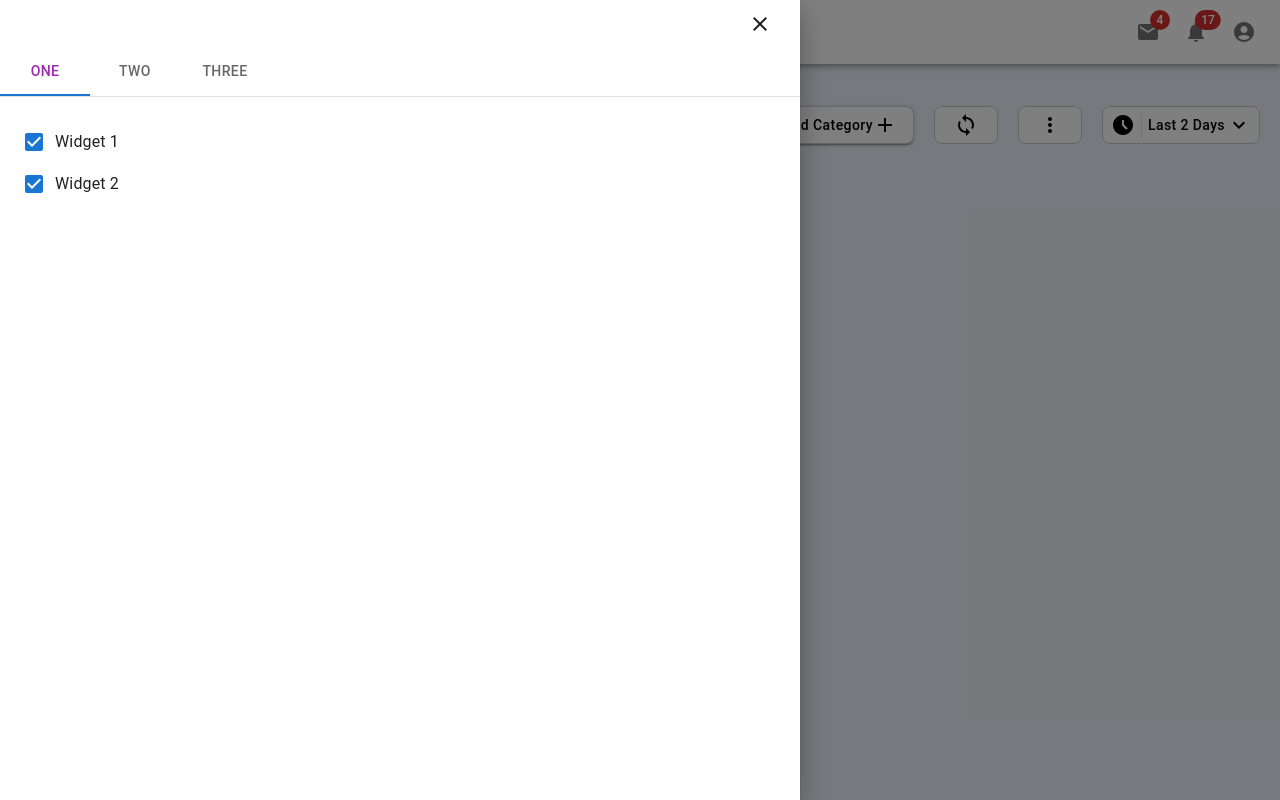
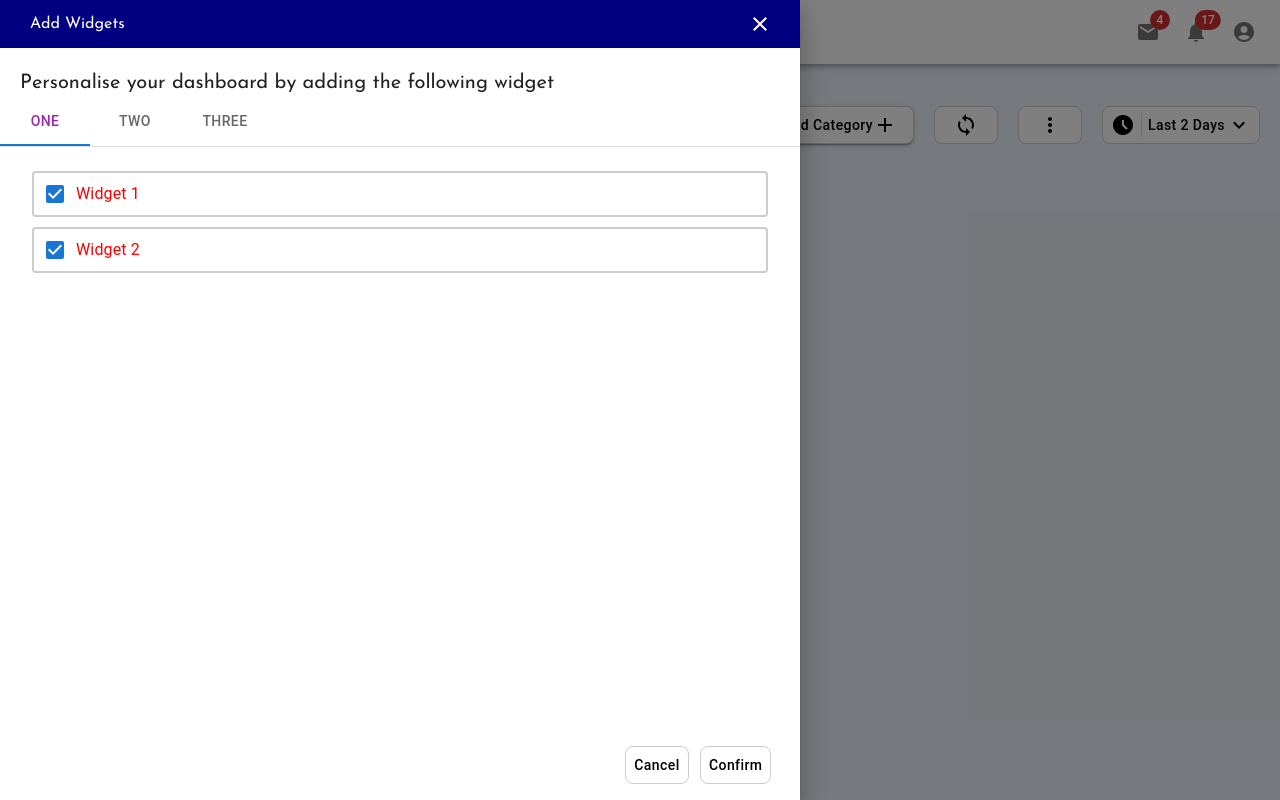
Before and after one commit to Skshashank/React-Assignment, a React (Create React App) app: page / in a window 1280 px wide. Both pictures are taken after a click on the button 36 px from the left and 32 px from the top of the page. Built offline with nearby package versions, Linux system fonts and the light colour scheme.

Commit message:
buttons (cancel, submit ), drawer configuration. along with widgets and its category

```diff
--- a/src/components/Search.js
+++ b/src/components/Search.js
@@ -23,6 +23,7 @@ import CloseIcon from "@mui/icons-material/Close";
 // import { TabContext, TabList, TabPanel } from "@mui/lab";
 import Box from "@mui/material/Box";
 import Tab from "@mui/material/Tab";
+import { Button, Grid } from "@mui/material";
 import TabContext from "@mui/lab/TabContext";
 import TabList from "@mui/lab/TabList";
 import TabPanel from "@mui/lab/TabPanel";
@@ -30,6 +31,7 @@ import FormGroup from "@mui/material/FormGroup";
 import FormControlLabel from "@mui/material/FormControlLabel";
 import Checkbox from "@mui/material/Checkbox";
 import { Paper } from "@mui/material";
+import AddIcon from "@mui/icons-material/Add";
 
 const Search = styled("div")(({ theme }) => ({
   position: "relative",
@@ -238,17 +240,45 @@ export default function PrimarySearchAppBar({ title, data, setFilteredData }) {
                 flexDirection: "column",
               }}
             >
-              <div style={{ display: "flex", width: "100%" }}>
+              <div
+                style={{
+                  display: "flex",
+                  width: "100%",
+                  backgroundColor: "Navy",
+                }}
+              >
+                <div
+                  style={{
+                    display: "flex",
+                    alignItems: "center",
+                    marginLeft: "30px",
+                    color: "white",
+                  }}
+                >
+                  Add Widgets
+                </div>
+
                 <IconButton
                   size="large"
                   edge="start"
                   color="inherit"
                   aria-label="open drawer"
-                  sx={{ mr: 2, marginLeft: "auto" }}
+                  sx={{ mr: 2, marginLeft: "auto", color: "white" }}
                   onClick={() => setIsDrawerOpen(false)}
                 >
                   <CloseIcon />
                 </IconButton>
+              </div>
+              <div
+                style={{
+                  display: "flex",
+                  alignItems: "center",
+                  marginLeft: "20px",
+                  marginTop: "20px",
+                  fontSize: "20px",
+                }}
+              >
+                Personalise your dashboard by adding the following widget
               </div>
               <TabContext value={tabNumber}>
                 <Box sx={{ borderBottom: 1, borderColor: "divider" }}>
@@ -263,16 +293,111 @@ export default function PrimarySearchAppBar({ title, data, setFilteredData }) {
                     <FormControlLabel
                       control={<Checkbox defaultChecked />}
                       label="Widget 1"
+                      sx={{
+                        display: "flex",
+                        alignItems: "left",
+                        justifyContent: "left",
+                        textTransform: "none",
+                        backgroundColor: "white",
+                        color: "Red",
+                        border: "2px solid #ccc",
+                        borderRadius: "4px",
+                        marginLeft: "8px",
+                        marginRight: "8px",
+                        "&:hover": {
+                          backgroundColor: "transparent",
+                          color: "#007bff",
+                          borderColor: "#007bff",
+                        },
+                      }}
                     />
                     <FormControlLabel
                       control={<Checkbox defaultChecked />}
                       label="Widget 2"
+                      sx={{
+                        display: "flex",
+                        alignItems: "left",
+                        justifyContent: "left",
+                        textTransform: "none",
+                        backgroundColor: "white",
+                        color: "red",
+                        border: "2px solid #ccc",
+                        borderRadius: "4px",
+                        marginLeft: "8px",
+                        marginRight: "8px",
+                        marginTop: "10px",
+                        "&:hover": {
+                          backgroundColor: "transparent",
+                          color: "#007bff",
+                          borderColor: "#007bff",
+                        },
+                      }}
                     />
                   </FormGroup>
                 </TabPanel>
                 <TabPanel value="2">Panel 2</TabPanel>
                 <TabPanel value="3">Panel 3</TabPanel>
               </TabContext>
+              <div>
+                <div
+                  sx={{
+                    position: "relative",
+                  }}
+                >
+                  <Button
+                    sx={{
+                      display: "flex",
+                      alignItems: "center",
+                      justifyContent: "center",
+                      textTransform: "none",
+                      backgroundColor: "white",
+                      color: "black",
+                      border: "1px solid #ccc",
+                      borderRadius: "8px",
+                      position: "absolute", // or "absolute" if it's inside a relative container
+                      bottom: 16, // distance from the bottom of the page/container
+                      left: 700, // distance from the right of the page/container
+                      "&:hover": {
+                        backgroundColor: "navy",
+                        color: "white",
+                        borderColor: "#007bff",
+                      },
+                    }}
+                  >
+                    Confirm
+                  </Button>
+                </div>
+
+                <div
+                  sx={{
+                    width: "100%",
+                  }}
+                >
+                  <Button
+                    sx={{
+                      display: "flex",
+                      alignItems: "center",
+                      justifyContent: "center",
+                      textTransform: "none",
+                      backgroundColor: "whte",
+                      color: "black",
+                      border: "1px solid #ccc",
+                      borderRadius: "8px",
+                      position: "absolute", // or "absolute" if it's inside a relative container
+                      bottom: 16, // distance from the bottom of the page/container
+                      left: 625, // distance from the right of the page/container
+                      "&:hover": {
+                        backgroundColor: "Navy",
+                        color: "white",
+                        borderColor: "#007bff",
+                      },
+                    }}
+                    onClick={() => setIsDrawerOpen(false)}
+                  >
+                    Cancel
+                  </Button>
+                </div>
+              </div>
             </div>
           </Drawer>
 
```
